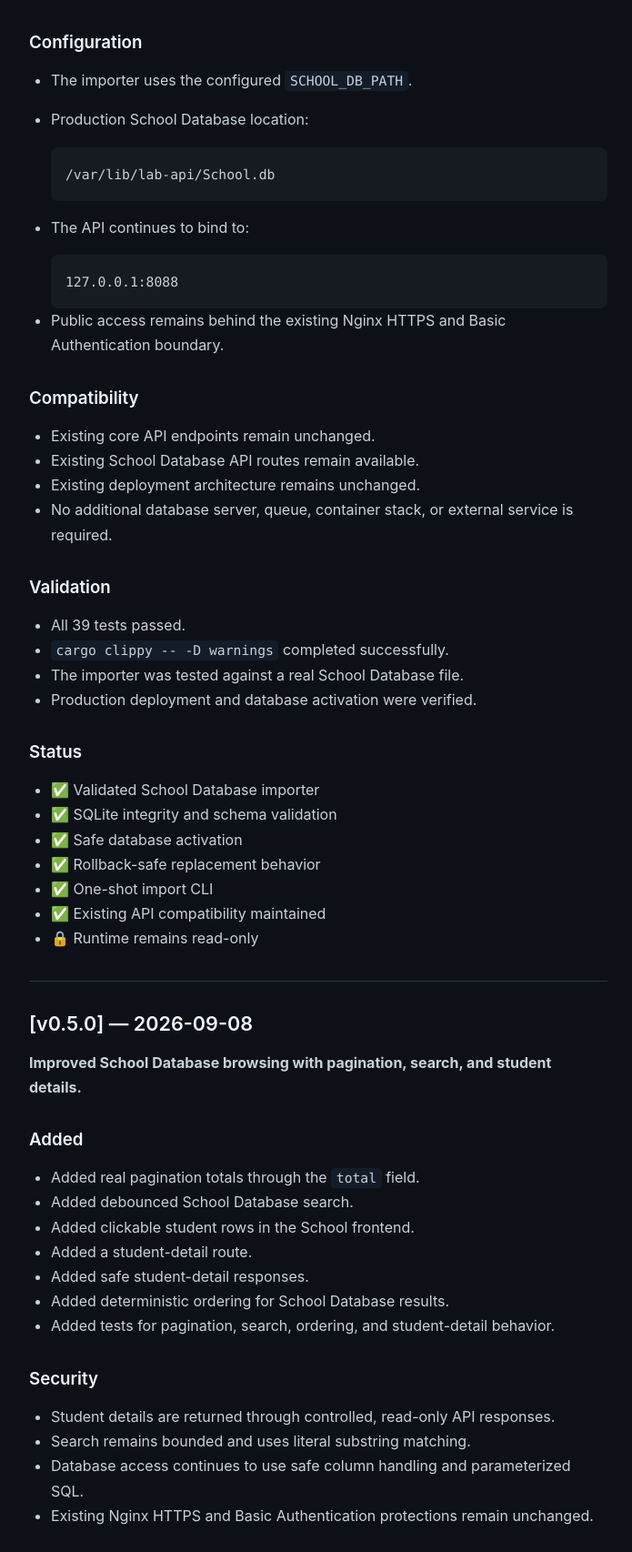
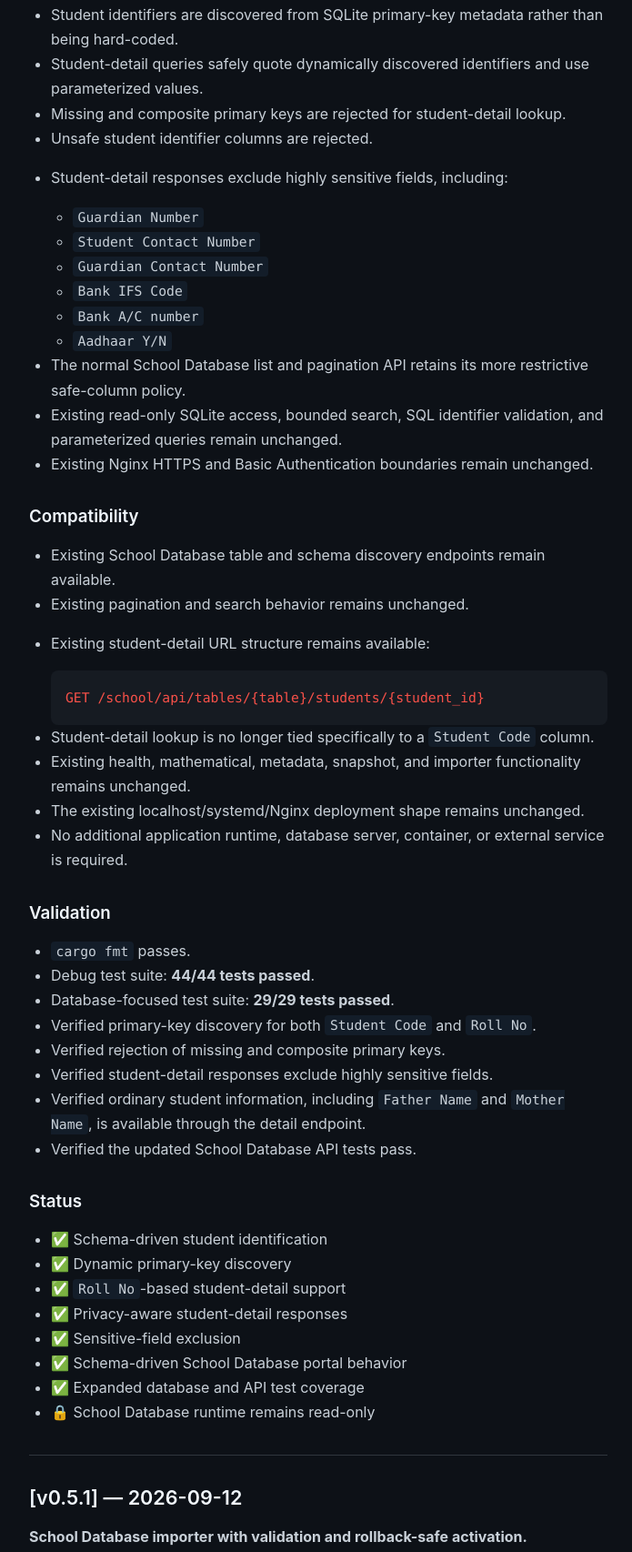
Before and after one commit to Abhrankan-Chakrabarti/website, a plain HTML site: page RELEASES.html in a window 1280 px wide. Shown: the part 1012-2718 px from the top of the page at 91% size, without its empty margins (290-985 px from the left). Drawn offline with Linux system fonts and the light colour scheme; a script that the page names is missing.

Commit message:
feat: add detailed release notes for v0.6.0, including schema-driven student details, dynamic primary-key discovery, and privacy-aware responses

```diff
--- a/RELEASES.html
+++ b/RELEASES.html
@@ -55,11 +55,98 @@
 
       <h1 id="releases">Releases</h1>
 
+<h2 id="v060--2026-09-13">[v0.6.0] — 2026-09-13</h2>
+
+<p><strong>Schema-driven student details with dynamic primary-key discovery and privacy-aware responses.</strong></p>
+
+<h3 id="added">Added</h3>
+
+<ul>
+  <li>Added schema-driven student identification for student-detail lookups.</li>
+  <li>Added dynamic discovery of a table’s single-column primary key.</li>
+  <li>Added support for student tables using <code class="language-plaintext highlighter-rouge">Roll No</code> as the primary key instead of requiring <code class="language-plaintext highlighter-rouge">Student Code</code>.</li>
+  <li>Added schema-driven student-detail column selection.</li>
+  <li>Added privacy-aware student-detail responses that include ordinary student information while excluding highly sensitive fields.</li>
+  <li>Added support for ordinary detail fields such as <code class="language-plaintext highlighter-rouge">Father Name</code> and <code class="language-plaintext highlighter-rouge">Mother Name</code>.</li>
+  <li>Updated the School Database portal to use the discovered primary key instead of assuming <code class="language-plaintext highlighter-rouge">Student Code</code>.</li>
+  <li>Added tests for primary-key discovery, missing primary keys, alternate primary keys, and student-detail lookup using <code class="language-plaintext highlighter-rouge">Roll No</code>.</li>
+  <li>Added API coverage for the updated student-detail privacy boundary.</li>
+</ul>
+
+<h3 id="security">Security</h3>
+
+<ul>
+  <li>Student identifiers are discovered from SQLite primary-key metadata rather than being hard-coded.</li>
+  <li>Student-detail queries safely quote dynamically discovered identifiers and use parameterized values.</li>
+  <li>Missing and composite primary keys are rejected for student-detail lookup.</li>
+  <li>Unsafe student identifier columns are rejected.</li>
+  <li>
+    <p>Student-detail responses exclude highly sensitive fields, including:</p>
+
+    <ul>
+      <li><code class="language-plaintext highlighter-rouge">Guardian Number</code></li>
+      <li><code class="language-plaintext highlighter-rouge">Student Contact Number</code></li>
+      <li><code class="language-plaintext highlighter-rouge">Guardian Contact Number</code></li>
+      <li><code class="language-plaintext highlighter-rouge">Bank IFS Code</code></li>
+      <li><code class="language-plaintext highlighter-rouge">Bank A/C number</code></li>
+      <li><code class="language-plaintext highlighter-rouge">Aadhaar Y/N</code></li>
+    </ul>
+  </li>
+  <li>The normal School Database list and pagination API retains its more restrictive safe-column policy.</li>
+  <li>Existing read-only SQLite access, bounded search, SQL identifier validation, and parameterized queries remain unchanged.</li>
+  <li>Existing Nginx HTTPS and Basic Authentication boundaries remain unchanged.</li>
+</ul>
+
+<h3 id="compatibility">Compatibility</h3>
+
+<ul>
+  <li>Existing School Database table and schema discovery endpoints remain available.</li>
+  <li>Existing pagination and search behavior remains unchanged.</li>
+  <li>
+    <p>Existing student-detail URL structure remains available:</p>
+
+    <div class="language-http highlighter-rouge"><div class="highlight"><pre class="highlight"><code><span class="err">GET /school/api/tables/{table}/students/{student_id}
+</span></code></pre></div>    </div>
+  </li>
+  <li>Student-detail lookup is no longer tied specifically to a <code class="language-plaintext highlighter-rouge">Student Code</code> column.</li>
+  <li>Existing health, mathematical, metadata, snapshot, and importer functionality remains unchanged.</li>
+  <li>The existing localhost/systemd/Nginx deployment shape remains unchanged.</li>
+  <li>No additional application runtime, database server, container, or external service is required.</li>
+</ul>
+
+<h3 id="validation">Validation</h3>
+
+<ul>
+  <li><code class="language-plaintext highlighter-rouge">cargo fmt</code> passes.</li>
+  <li>Debug test suite: <strong>44/44 tests passed</strong>.</li>
+  <li>Database-focused test suite: <strong>29/29 tests passed</strong>.</li>
+  <li>Verified primary-key discovery for both <code class="language-plaintext highlighter-rouge">Student Code</code> and <code class="language-plaintext highlighter-rouge">Roll No</code>.</li>
+  <li>Verified rejection of missing and composite primary keys.</li>
+  <li>Verified student-detail responses exclude highly sensitive fields.</li>
+  <li>Verified ordinary student information, including <code class="language-plaintext highlighter-rouge">Father Name</code> and <code class="language-plaintext highlighter-rouge">Mother Name</code>, is available through the detail endpoint.</li>
+  <li>Verified the updated School Database API tests pass.</li>
+</ul>
+
+<h3 id="status">Status</h3>
+
+<ul>
+  <li>✅ Schema-driven student identification</li>
+  <li>✅ Dynamic primary-key discovery</li>
+  <li>✅ <code class="language-plaintext highlighter-rouge">Roll No</code>-based student-detail support</li>
+  <li>✅ Privacy-aware student-detail responses</li>
+  <li>✅ Sensitive-field exclusion</li>
+  <li>✅ Schema-driven School Database portal behavior</li>
+  <li>✅ Expanded database and API test coverage</li>
+  <li>🔒 School Database runtime remains read-only</li>
+</ul>
+
+<hr />
+
 <h2 id="v051--2026-09-12">[v0.5.1] — 2026-09-12</h2>
 
 <p><strong>School Database importer with validation and rollback-safe activation.</strong></p>
 
-<h3 id="added">Added</h3>
+<h3 id="added-1">Added</h3>
 
 <ul>
   <li>Added a one-shot School Database importer:
@@ -106,7 +193,7 @@
   <li>Public access remains behind the existing Nginx HTTPS and Basic Authentication boundary.</li>
 </ul>
 
-<h3 id="compatibility">Compatibility</h3>
+<h3 id="compatibility-1">Compatibility</h3>
 
 <ul>
   <li>Existing core API endpoints remain unchanged.</li>
@@ -115,7 +202,7 @@
   <li>No additional database server, queue, container stack, or external service is required.</li>
 </ul>
 
-<h3 id="validation">Validation</h3>
+<h3 id="validation-1">Validation</h3>
 
 <ul>
   <li>All 39 tests passed.</li>
@@ -124,7 +211,7 @@
   <li>Production deployment and database activation were verified.</li>
 </ul>
 
-<h3 id="status">Status</h3>
+<h3 id="status-1">Status</h3>
 
 <ul>
   <li>✅ Validated School Database importer</li>
@@ -142,7 +229,7 @@
 
 <p><strong>Improved School Database browsing with pagination, search, and student details.</strong></p>
 
-<h3 id="added-1">Added</h3>
+<h3 id="added-2">Added</h3>
 
 <ul>
   <li>Added real pagination totals through the <code class="language-plaintext highlighter-rouge">total</code> field.</li>
@@ -154,7 +241,7 @@
   <li>Added tests for pagination, search, ordering, and student-detail behavior.</li>
 </ul>
 
-<h3 id="security">Security</h3>
+<h3 id="security-1">Security</h3>
 
 <ul>
   <li>Student details are returned through controlled, read-only API responses.</li>
@@ -163,7 +250,7 @@
   <li>Existing Nginx HTTPS and Basic Authentication protections remain unchanged.</li>
 </ul>
 
-<h3 id="compatibility-1">Compatibility</h3>
+<h3 id="compatibility-2">Compatibility</h3>
 
 <ul>
   <li>Existing API endpoints remain unchanged.</li>
@@ -172,7 +259,7 @@
   <li>No additional runtime service or database infrastructure is required.</li>
 </ul>
 
-<h3 id="validation-1">Validation</h3>
+<h3 id="validation-2">Validation</h3>
 
 <ul>
   <li>Pagination totals were verified.</li>
@@ -181,7 +268,7 @@
   <li>School Database API and frontend behavior were tested.</li>
 </ul>
 
-<h3 id="status-1">Status</h3>
+<h3 id="status-2">Status</h3>
 
 <ul>
   <li>✅ Improved School Database pagination</li>
@@ -199,7 +286,7 @@
 
 <p><strong>Initial read-only School Database API backed by SQLite.</strong></p>
 
-<h3 id="added-2">Added</h3>
+<h3 id="added-3">Added</h3>
 
 <ul>
   <li>Added a read-only School Database API backed by SQLite.</li>
@@ -247,7 +334,7 @@
   </li>
 </ul>
 
-<h3 id="security-1">Security</h3>
+<h3 id="security-2">Security</h3>
 
 <ul>
   <li>School Database access is strictly read-only.</li>
@@ -287,7 +374,7 @@
   </li>
 </ul>
 
-<h3 id="compatibility-2">Compatibility</h3>
+<h3 id="compatibility-3">Compatibility</h3>
 
 <ul>
   <li>Existing API endpoints remain unchanged.</li>
@@ -296,7 +383,7 @@
   <li>No additional runtime, database server, container, or external service is required.</li>
 </ul>
 
-<h3 id="validation-2">Validation</h3>
+<h3 id="validation-3">Validation</h3>
 
 <ul>
   <li><code class="language-plaintext highlighter-rouge">cargo fmt</code> completed successfully.</li>
@@ -305,7 +392,7 @@
   <li>Debug and release builds completed successfully.</li>
 </ul>
 
-<h3 id="status-2">Status</h3>
+<h3 id="status-3">Status</h3>
 
 <ul>
   <li>✅ Read-only School Database API</li>
@@ -324,7 +411,7 @@
 
 <p><strong>Math endpoints and protected API snapshot functionality.</strong></p>
 
-<h3 id="added-3">Added</h3>
+<h3 id="added-4">Added</h3>
 
 <ul>
   <li>Added Catalan number endpoint.</li>
@@ -346,7 +433,7 @@
   </li>
 </ul>
 
-<h3 id="compatibility-3">Compatibility</h3>
+<h3 id="compatibility-4">Compatibility</h3>
 
 <ul>
   <li>Existing API routes remain available.</li>
@@ -354,7 +441,7 @@
   <li>The service remains lightweight and self-hosted.</li>
 </ul>
 
-<h3 id="status-3">Status</h3>
+<h3 id="status-4">Status</h3>
 
 <ul>
   <li>✅ Catalan numbers</li>
@@ -369,7 +456,7 @@
 
 <h2 id="v020--2026-08-30">[v0.2.0] — 2026-08-30</h2>
 
-<h3 id="added-4">Added</h3>
+<h3 id="added-5">Added</h3>
 
 <ul>
   <li>
@@ -398,7 +485,7 @@
 
 <p><strong>Stable production release: site navigation, consistent styling, and complete API documentation.</strong></p>
 
-<h3 id="added-5">Added</h3>
+<h3 id="added-6">Added</h3>
 
 <h4 id="site-wide-navigation-consistency">Site-wide Navigation Consistency</h4>
 
@@ -471,7 +558,7 @@
   <li><code class="language-plaintext highlighter-rouge">API.md</code> — Added production-quality API reference documentation.</li>
 </ul>
 
-<h3 id="status-4">Status</h3>
+<h3 id="status-5">Status</h3>
 
 <ul>
   <li>✅ Frontend navigation is consistent.</li>
@@ -490,7 +577,7 @@
 
 <p><strong>Initial release of <code class="language-plaintext highlighter-rouge">crypto-lab</code>, a small self-hosted Rust cryptography API.</strong></p>
 
-<h3 id="added-6">Added</h3>
+<h3 id="added-7">Added</h3>
 
 <ul>
   <li>SHA-256 hashing endpoint.</li>
@@ -516,7 +603,7 @@
   <li><code class="language-plaintext highlighter-rouge">POST /v1/hmac/verify</code></li>
 </ul>
 
-<h3 id="security-2">Security</h3>
+<h3 id="security-3">Security</h3>
 
 <ul>
   <li>HMAC verification uses constant-time comparison.</li>
@@ -536,7 +623,7 @@
   <li>Requires no database, queue, container stack, or additional monitoring infrastructure.</li>
 </ul>
 
-<h3 id="status-5">Status</h3>
+<h3 id="status-6">Status</h3>
 
 <ul>
   <li>✅ SHA-256 and SHA-512 hashing</li>
```
